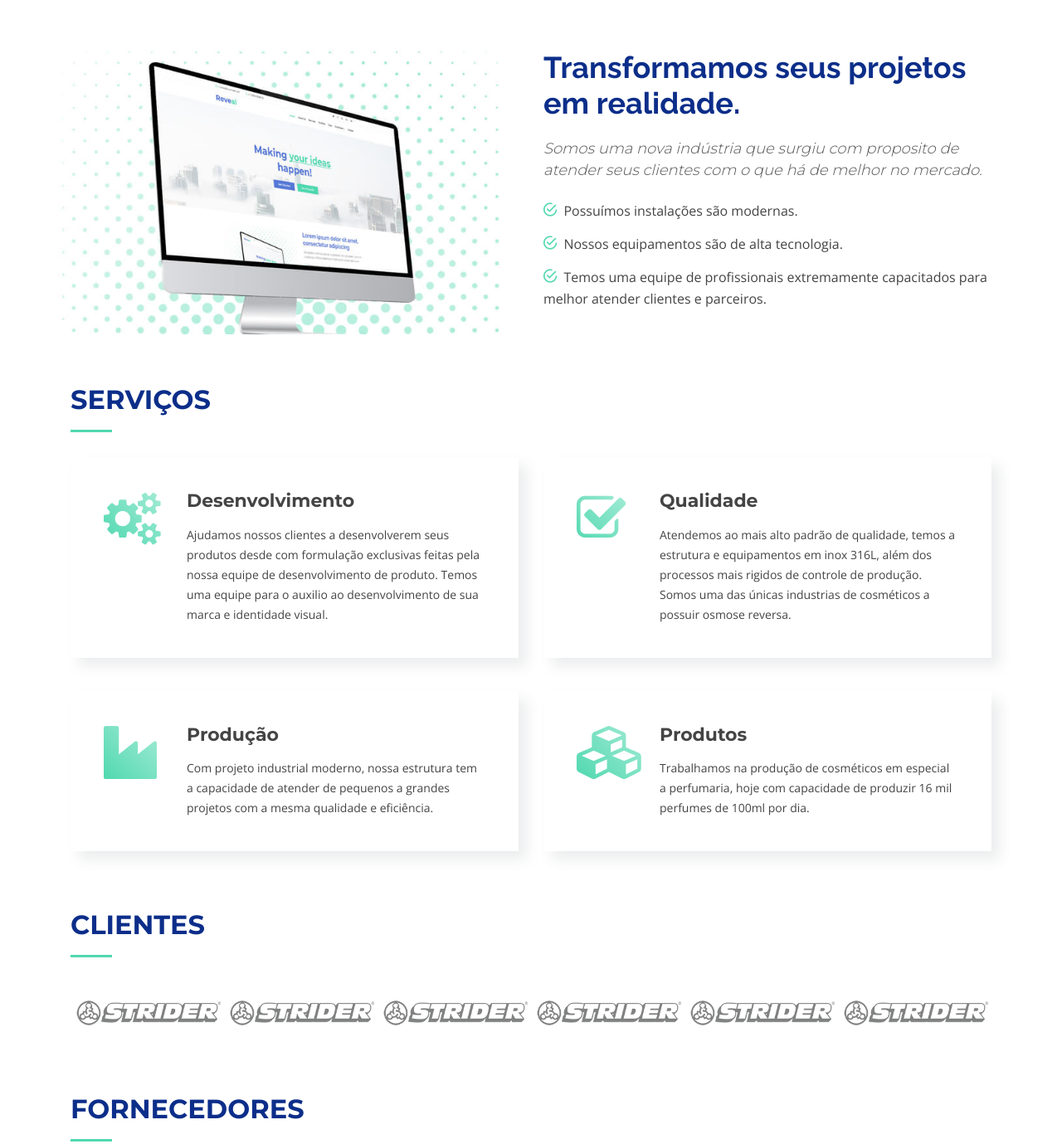
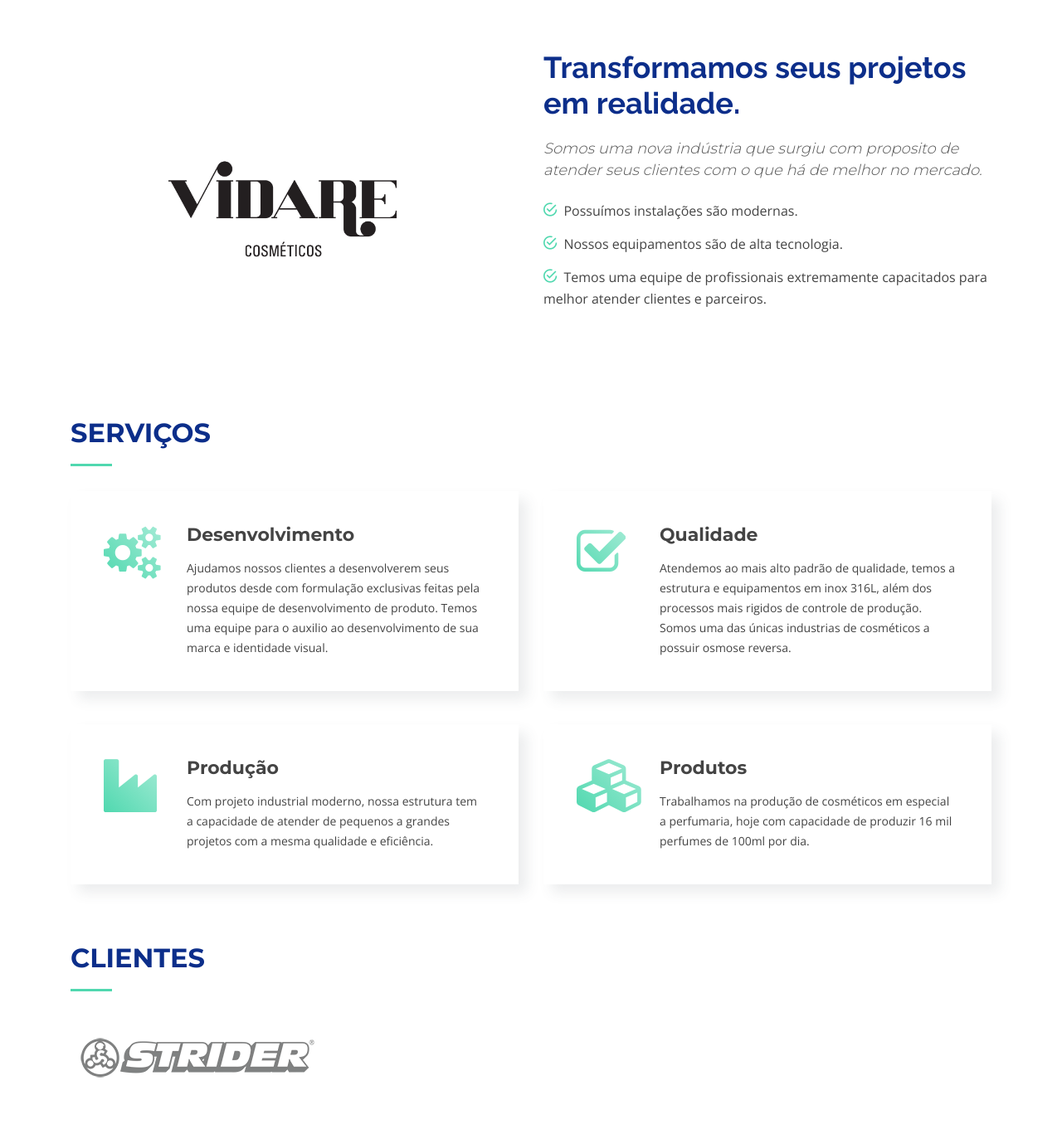
Before and after one commit to douglazcp/vidare, a plain HTML site: page index.html in a window 1280 px wide. Shown: the part 607-1986 px from the top of the page at 83% size. Drawn offline with nearby package versions, Linux system fonts and the light colour scheme; files whose address does not match are found by name.

Commit message:
alterado clientes e logo

```diff
--- a/index.html
+++ b/index.html
@@ -107,7 +107,7 @@
       <div class="container">
         <div class="row">
           <div class="col-lg-6 about-img">
-            <img src="img/about-img.jpg" alt="">
+            <img src="img/vidare_logo.png" alt="">
           </div>
 
           <div class="col-lg-6 content">
@@ -182,7 +182,7 @@
           <h2>Clientes</h2>
         </div>
 
-        <div class="owl-carousel clients-carousel">
+        <div class="">
           <img src="img/clients/client-1.png" alt="">
           <!--<img src="img/clients/client-2.png" alt="">
           <img src="img/clients/client-3.png" alt="">
```
